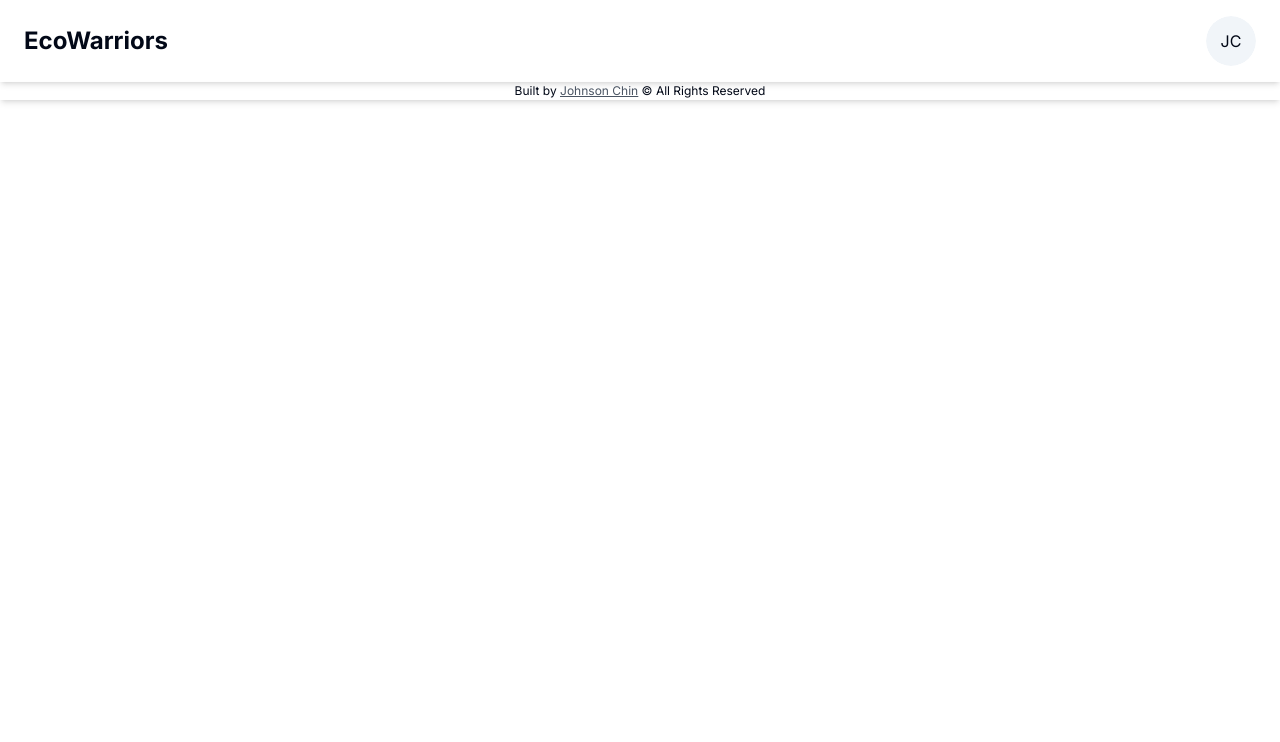
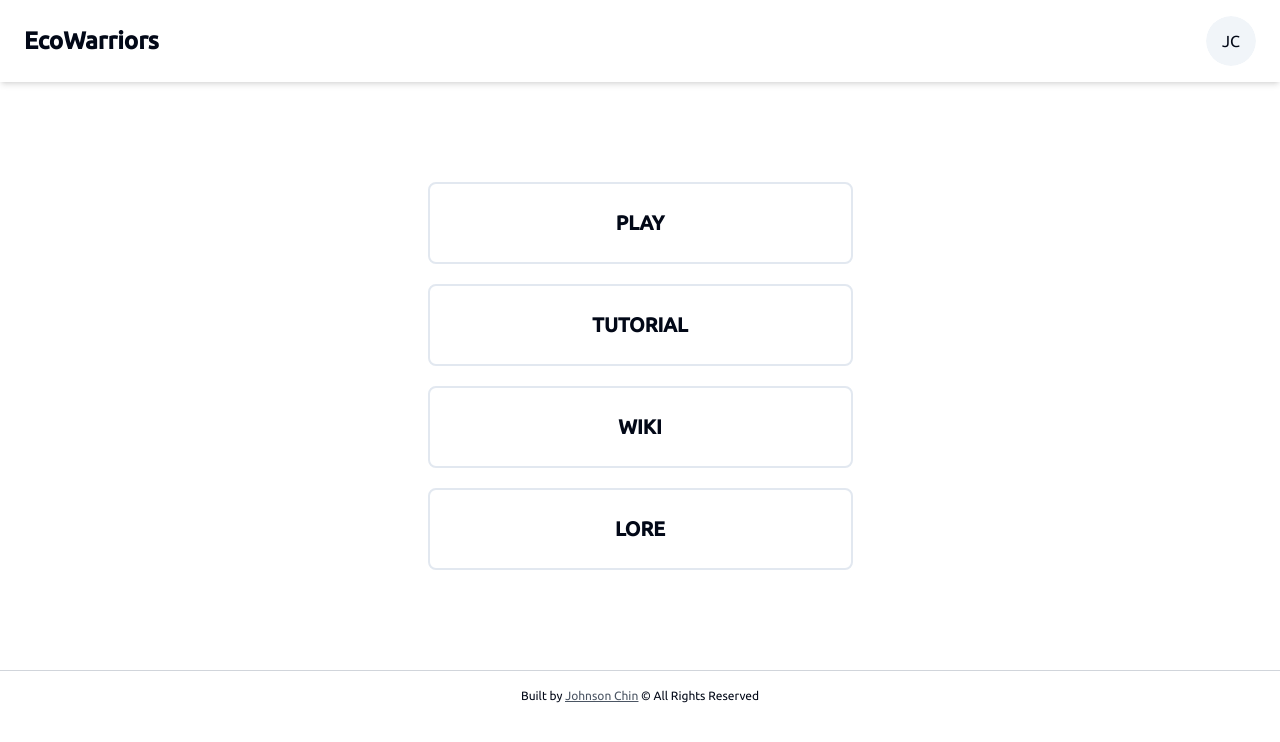
Before and after one commit to JohnsonChin1009/ecowarriors, a Next.js app: page / in a window 1280 px wide. Shown: the top 742 px of the page. Built offline with nearby package versions, Linux system fonts and the light colour scheme.

Commit message:
feat: added MainMenu.tsx

```diff
--- a/src/app/layout.tsx
+++ b/src/app/layout.tsx
@@ -1,14 +1,14 @@
 import type { Metadata } from "next";
-import { Inter } from "next/font/google";
+import { Ubuntu } from "next/font/google";
 import Header from "@/components/custom/Header";
 import Footer from "@/components/custom/Footer";
 import "./globals.css";
 
-const inter = Inter({ subsets: ["latin"] });
+const ubuntu = Ubuntu({ subsets: ["latin"], weight: ["400", "500",] });
 
 export const metadata: Metadata = {
-  title: "Create Next App",
-  description: "Generated by create next app",
+  title: "EcoWarriors",
+  description: "Built within 2 days",
 };
 
 export default function RootLayout({
@@ -18,7 +18,7 @@ export default function RootLayout({
 }>) {
   return (
     <html lang="en">
-      <body className={inter.className}>
+      <body className={ubuntu.className}>
       <Header />
         {children}
       <Footer />
--- a/src/app/page.tsx
+++ b/src/app/page.tsx
@@ -1,7 +1,9 @@
+import MainMenu from "@/components/custom/MainMenu";
+
 export default function HomePage() {
   return (
-    <main className="">
-
+    <main className="relative">
+        <MainMenu />
     </main>
   );
 }
--- a/src/components/custom/Footer.tsx
+++ b/src/components/custom/Footer.tsx
@@ -3,7 +3,7 @@
 export default function Footer() {
     return (
         <>
-            <footer className="shadow-md text-center">
+            <footer className="border-t border-gray-300 text-center py-4">
                 <p className="text-[10px] lg:text-[12px]">
                     Built by <span className="text-gray-600 font-regular underline"><a href="https://johnsonchin.vercel.app">Johnson Chin</a></span> © All Rights Reserved
                 </p>
--- /dev/null
+++ b/src/components/custom/MainMenu.tsx
@@ -0,0 +1,38 @@
+"use client";
+
+import { useRouter } from 'next/navigation';
+
+interface NavigationCardProps {
+    title: string;
+    url: string;
+}
+
+function NavigationCard({ title, url }: NavigationCardProps) {
+    const router = useRouter();
+
+    const handleClick = () => {
+        router.push(url);
+    };
+
+    return (
+        <div
+            onClick={handleClick}
+            className="cursor-pointer rounded-lg border-2 p-4 lg:p-6 z-[1] text-center hover:bg-gray-100 transition-colors duration-200 w-[300px] lg:w-[425px] text-[16px] lg:text-[20px]"
+        >
+            <span className="font-bold">{title}</span>
+        </div>
+    );
+}
+
+export default function MainMenu() {
+    return (
+        <>
+            <div className="py-[100px] flex flex-col space-y-5 items-center">
+                <NavigationCard title="PLAY" url="/" />
+                <NavigationCard title="TUTORIAL" url="/about" />
+                <NavigationCard title="WIKI" url="/contact" />
+                <NavigationCard title="LORE" url="/lore" />
+            </div>
+        </>
+    )
+}
```
